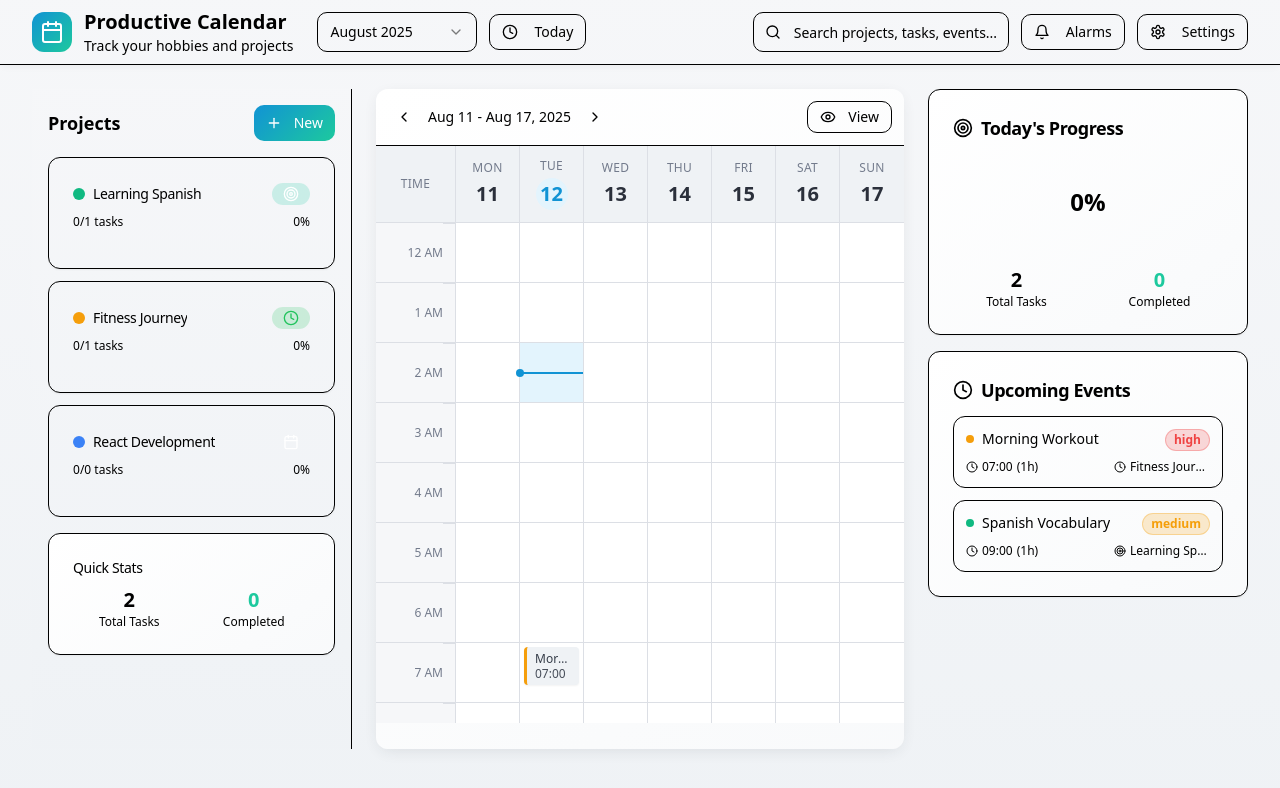
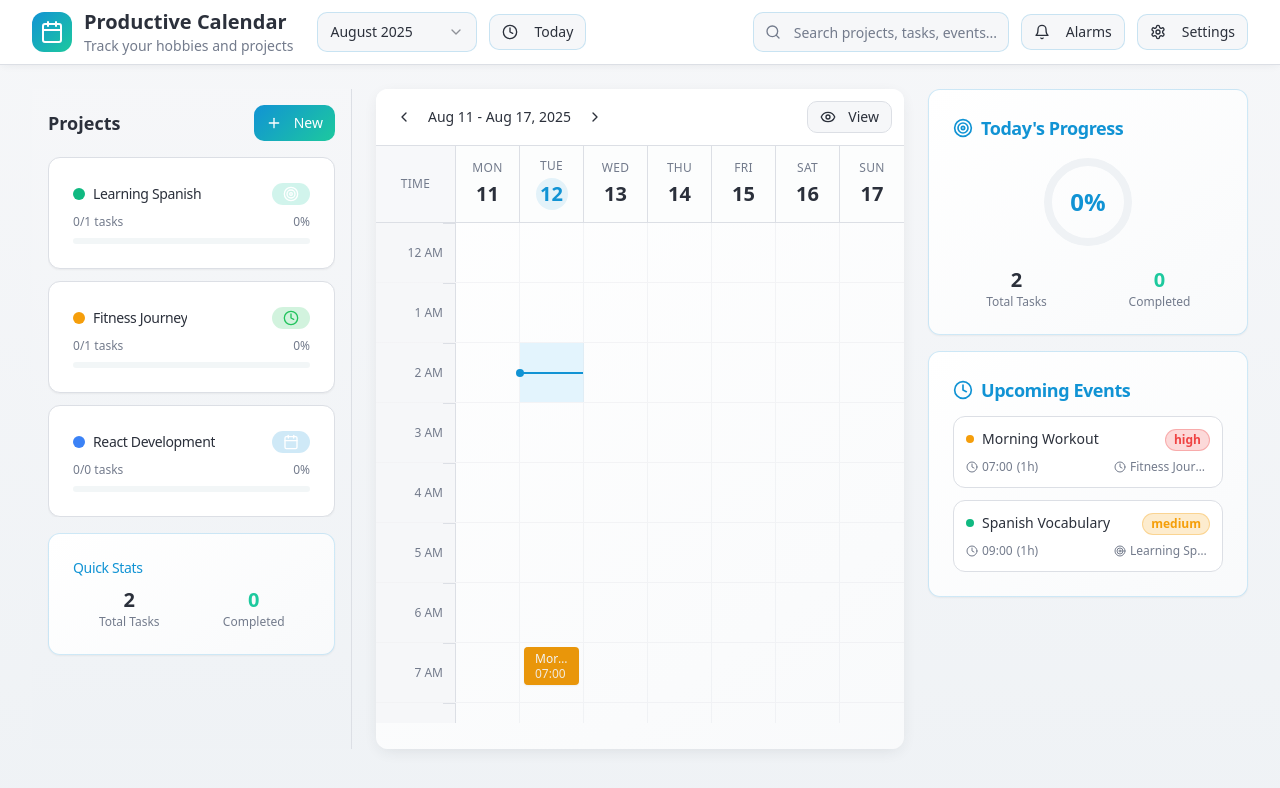
Before and after one commit to devfuture2026/hobbitime-hub, a React (Vite) app: page / in a window 1280 px wide. Shown: the top 788 px of the page. Built offline with nearby package versions, Linux system fonts and the light colour scheme.

Commit message:
Reverted to commit 6616395dcd063d30ec459af110688059b02e341e

```diff
--- a/src/components/CalendarGrid.tsx
+++ b/src/components/CalendarGrid.tsx
@@ -209,47 +209,40 @@ export const CalendarGrid: React.FC<CalendarGridProps> = ({
         </DropdownMenu>
       </div>
 
-      {/* Header with days - Perfectly aligned grid structure */}
+      {/* Header with days - Dynamic grid alignment */}
       {view === 'monthly' ? (
-        // Monthly view header - Exact 7 column grid alignment
-        <div className="grid grid-cols-7 border-b bg-card sticky top-0 z-10" style={{ borderColor: 'hsl(var(--app-border))' }}>
+        // Monthly view header - 7 columns grid for days of week
+        <div className="grid grid-cols-7 border-b border-border bg-card sticky top-0 z-10">
           {['Mon', 'Tue', 'Wed', 'Thu', 'Fri', 'Sat', 'Sun'].map((dayName, index) => (
-            <div key={dayName} className="p-3 text-center flex items-center justify-center" style={{
-              backgroundColor: 'hsl(var(--app-chip-bg))',
-              borderRight: index < 6 ? '1px solid hsl(var(--app-border))' : 'none'
-            }}>
-              <span className="text-xs font-medium uppercase tracking-wide" style={{ color: 'hsl(var(--app-text-muted))' }}>
+            <div key={dayName} className={cn(
+              "p-3 text-center bg-muted/20 flex items-center justify-center border-r border-border last:border-r-0"
+            )}>
+              <span className="text-xs font-medium text-muted-foreground uppercase tracking-wide">
                 {dayName}
               </span>
             </div>
           ))}
         </div>
       ) : (
-        // Daily/Weekly view header - Perfect time column alignment
-        <div className={`grid border-b bg-card sticky top-0 z-10 ${view === 'daily' ? 'grid-cols-[80px_1fr]' : 'grid-cols-[80px_repeat(7,1fr)]'}`} style={{ borderColor: 'hsl(var(--app-border))' }}>
-          <div className="p-3 flex items-center justify-center" style={{
-            backgroundColor: 'hsl(var(--app-chip-bg))',
-            borderRight: '1px solid hsl(var(--app-border))'
-          }}>
-            <span className="text-xs font-medium uppercase tracking-wide" style={{ color: 'hsl(var(--app-text-muted))' }}>Time</span>
+        // Daily/Weekly view header with time column
+        <div className={`grid border-b border-border bg-card sticky top-0 z-10 ${view === 'daily' ? 'grid-cols-[80px_1fr]' : 'grid-cols-[80px_repeat(7,1fr)]'}`}>
+          <div className="p-3 border-r border-border bg-muted/50 flex items-center justify-center">
+            <span className="text-xs font-medium text-muted-foreground uppercase tracking-wide">Time</span>
           </div>
           {displayDays.map((day, index) => {
             const isToday = day.toDateString() === new Date().toDateString();
             return (
-              <div key={day.toISOString()} className="p-3 text-center flex flex-col items-center justify-center" style={{
-                backgroundColor: 'hsl(var(--app-chip-bg))',
-                borderRight: (view !== 'daily' && index < displayDays.length - 1) ? '1px solid hsl(var(--app-border))' : 'none'
-              }}>
-                <div className="text-xs font-medium uppercase tracking-wide" style={{ color: 'hsl(var(--app-text-muted))' }}>
+              <div key={day.toISOString()} className={cn(
+                "p-3 text-center bg-muted/20 flex flex-col items-center justify-center",
+                (view !== 'daily' && index < displayDays.length - 1) ? "border-r border-border" : ""
+              )}>
+                <div className="text-xs font-medium text-muted-foreground uppercase tracking-wide">
                   {format(day, 'EEE')}
                 </div>
                 <div className={cn(
                   "text-xl font-semibold mt-1",
-                  isToday ? "w-8 h-8 rounded-full flex items-center justify-center" : ""
-                )} style={{
-                  color: isToday ? 'hsl(var(--app-primary))' : 'hsl(var(--app-text))',
-                  backgroundColor: isToday ? 'hsl(var(--app-today-highlight))' : 'transparent'
-                }}>
+                  isToday ? "text-primary bg-primary/10 w-8 h-8 rounded-full flex items-center justify-center" : "text-foreground"
+                )}>
                   {format(day, 'd')}
                 </div>
               </div>
@@ -258,51 +251,35 @@ export const CalendarGrid: React.FC<CalendarGridProps> = ({
         </div>
       )}
 
-      {/* Calendar Grid - Perfect alignment and scrolling */}
+      {/* Calendar Grid - Scrollable frame */}
       <div className="flex-1 overflow-hidden">
-        <div className="h-full overflow-y-auto scroll-smooth" style={{ height: 'calc(100vh - 300px)' }}>
+        <div className="h-full overflow-y-scroll overflow-x-auto scroll-smooth" style={{ height: 'calc(100vh - 300px)' }}>
           {view === 'monthly' ? (
-            // Monthly grid - Always 6 rows with perfect alignment
-            <div className="grid grid-cols-7" style={{ gridTemplateRows: 'repeat(6, 120px)' }}>
-              {/* Ensure we always show 42 days (6 weeks) */}
-              {(() => {
-                const monthStart = startOfMonth(selectedDate);
-                const firstDisplayDay = startOfWeek(monthStart, { weekStartsOn: 1 });
-                const allDays = Array.from({ length: 42 }, (_, i) => addDays(firstDisplayDay, i));
-
-                return allDays.map((day, dayIndex) => {
+            // Monthly grid view
+            <div className="grid grid-cols-7 auto-rows-fr min-h-full">
+              {displayDays.map((day, dayIndex) => {
                 const dayTasks = getTasksForTimeSlot(day);
                 const isToday = day.toDateString() === new Date().toDateString();
                 const isCurrentMonth = day.getMonth() === selectedDate.getMonth();
-                  const rowIndex = Math.floor(dayIndex / 7);
-                  const colIndex = dayIndex % 7;
 
                 return (
                   <div
                     key={day.toISOString()}
-                      className="relative p-2 cursor-pointer transition-all duration-150"
-                      style={{
-                        backgroundColor: isToday ? 'hsl(var(--app-today-highlight))' : 'hsl(var(--app-card))',
-                        borderRight: colIndex < 6 ? '1px solid hsl(var(--app-border))' : 'none',
-                        borderBottom: rowIndex < 5 ? '1px solid hsl(var(--app-border))' : 'none',
-                        opacity: isCurrentMonth ? 1 : 0.5,
-                        color: isCurrentMonth ? 'hsl(var(--app-text))' : 'hsl(var(--app-text-muted))'
-                      }}
+                    className={cn(
+                      "relative border-r border-b border-border/30 last:border-r-0 min-h-[120px] p-2 cursor-pointer transition-all duration-150",
+                      "hover:bg-timeSlot-hover",
+                      !isCurrentMonth && "bg-muted/20 text-muted-foreground",
+                      isToday && "bg-timeSlot-selected"
+                    )}
                     onClick={() => onTimeSlotClick(startOfDay(day))}
                     onDrop={(e) => handleDrop(e, startOfDay(day))}
                     onDragOver={handleDragOver}
                   >
                     {/* Date number */}
-                      <div className="text-sm font-medium mb-2" style={{
-                        color: isToday ? 'hsl(var(--app-primary))' : isCurrentMonth ? 'hsl(var(--app-text))' : 'hsl(var(--app-text-muted))',
-                        backgroundColor: isToday ? 'hsl(var(--app-primary) / 0.1)' : 'transparent',
-                        width: isToday ? '24px' : 'auto',
-                        height: isToday ? '24px' : 'auto',
-                        borderRadius: isToday ? '50%' : '0',
-                        display: isToday ? 'flex' : 'block',
-                        alignItems: isToday ? 'center' : 'normal',
-                        justifyContent: isToday ? 'center' : 'normal'
-                      }}>
+                    <div className={cn(
+                      "text-sm font-medium mb-2",
+                      isToday ? "text-primary bg-primary/10 w-6 h-6 rounded-full flex items-center justify-center" : "text-foreground"
+                    )}>
                       {format(day, 'd')}
                     </div>
 
@@ -313,11 +290,10 @@ export const CalendarGrid: React.FC<CalendarGridProps> = ({
                           key={task.id}
                           draggable
                           onDragStart={(e) => handleDragStart(e, task.id)}
-                            className="px-2 py-1 rounded text-xs font-medium shadow-sm cursor-move hover:shadow-md transition-all truncate"
+                          className="px-2 py-1 rounded text-xs font-medium text-white shadow-sm cursor-move hover:shadow-md transition-all truncate"
                           style={{
-                              backgroundColor: 'hsl(var(--app-chip-bg))',
-                              color: 'hsl(var(--app-chip-text))',
-                              borderLeft: `3px solid ${task.color}`
+                            backgroundColor: task.color,
+                            filter: 'brightness(0.95)'
                           }}
                           title={`${task.title} - ${format(task.startTime, 'HH:mm')} (${task.duration}h)`}
                         >
@@ -325,36 +301,29 @@ export const CalendarGrid: React.FC<CalendarGridProps> = ({
                         </div>
                       ))}
                       {dayTasks.length > 3 && (
-                          <div className="text-xs px-2" style={{ color: 'hsl(var(--app-text-muted))' }}>
+                        <div className="text-xs text-muted-foreground px-2">
                           +{dayTasks.length - 3} more
                         </div>
                       )}
                     </div>
                   </div>
                 );
-                });
-              })()}
+              })}
             </div>
           ) : (
-            // Daily/Weekly time slot view - Perfect alignment
+            // Daily/Weekly time slot view
             <div className="min-w-full">
               {hours.map(hour => (
-                <div key={hour} className={`grid relative last:border-b-0 ${view === 'daily' ? 'grid-cols-[80px_1fr]' : 'grid-cols-[80px_repeat(7,1fr)]'}`} style={{
-                  height: '60px',
-                  borderBottom: '1px solid hsl(var(--app-border))'
-                }}>
-                  {/* Time label - Perfect alignment with header */}
-                  <div className="relative flex items-center justify-end pr-3" style={{
-                    backgroundColor: 'hsl(var(--app-background))',
-                    borderRight: '1px solid hsl(var(--app-border))'
-                  }}>
-                    <div className="text-xs font-medium leading-none" style={{ color: 'hsl(var(--app-text-muted))' }}>
+                <div key={hour} className={`grid relative border-b border-border/30 last:border-b-0 ${view === 'daily' ? 'grid-cols-[80px_1fr]' : 'grid-cols-[80px_repeat(7,1fr)]'}`} style={{ height: '60px' }}>
+                  {/* Time label - Perfectly aligned */}
+                  <div className="relative border-r border-border flex items-center justify-end pr-3 bg-background">
+                    <div className="text-xs text-muted-foreground font-medium leading-none">
                       {hour === 0 ? '12 AM' : hour === 12 ? '12 PM' : hour > 12 ? `${hour - 12} PM` : `${hour} AM`}
                     </div>
-                    <div className="absolute top-0 right-0 w-3 h-px" style={{ backgroundColor: 'hsl(var(--app-border))' }} />
+                    <div className="absolute top-0 right-0 w-3 h-px bg-border" />
                   </div>
 
-                  {/* Day slots - Perfect column alignment */}
+                  {/* Day slots - Perfect alignment and spacing */}
                   {displayDays.map((day, dayIndex) => {
                     const slotTasks = getTasksForTimeSlot(day, hour);
                     const slotAlarms = getAlarmsForTimeSlot(day, hour);
@@ -377,11 +346,11 @@ export const CalendarGrid: React.FC<CalendarGridProps> = ({
                     return (
                       <div
                         key={`${day.toISOString()}-${hour}`}
-                        className="relative cursor-pointer transition-all duration-150"
-                        style={{
-                          backgroundColor: isCurrentSlot ? 'hsl(var(--app-today-highlight))' : 'hsl(var(--app-card))',
-                          borderRight: (view !== 'daily' && dayIndex < displayDays.length - 1) ? '1px solid hsl(var(--app-border))' : 'none'
-                        }}
+                        className={cn(
+                          "relative cursor-pointer transition-all duration-150 border-r border-border/30 last:border-r-0",
+                          "hover:bg-timeSlot-hover",
+                          isCurrentSlot && "bg-timeSlot-selected"
+                        )}
                         onClick={() => onTimeSlotClick(slotTime)}
                         onDrop={(e) => handleDrop(e, slotTime)}
                         onDragOver={handleDragOver}
@@ -389,13 +358,13 @@ export const CalendarGrid: React.FC<CalendarGridProps> = ({
                         {/* Current time indicator line */}
                         {isCurrentSlot && (
                           <div className="absolute left-0 right-0 top-1/2 transform -translate-y-1/2 z-20">
-                            <div className="h-0.5 relative" style={{ backgroundColor: 'hsl(var(--app-primary))' }}>
-                              <div className="absolute left-0 top-1/2 transform -translate-y-1/2 w-2 h-2 rounded-full -ml-1" style={{ backgroundColor: 'hsl(var(--app-primary))' }} />
+                            <div className="h-0.5 bg-timeSlot-current relative">
+                              <div className="absolute left-0 top-1/2 transform -translate-y-1/2 w-2 h-2 bg-timeSlot-current rounded-full -ml-1" />
                             </div>
                           </div>
                         )}
 
-                        {/* Tasks and Alarms */}
+                        {/* Tasks and Alarms with proper spacing and fit */}
                         <div className="absolute inset-0 p-1">
                           <div className="h-full flex flex-col gap-0.5">
                             {allItems.map((item, index) => (
@@ -404,13 +373,13 @@ export const CalendarGrid: React.FC<CalendarGridProps> = ({
                                 draggable={!item.isAlarm}
                                 onDragStart={(e) => !item.isAlarm && handleDragStart(e, item.id)}
                                 className={cn(
-                                  "px-2 py-1 rounded text-xs font-medium shadow-sm transition-all flex-shrink-0",
+                                  "px-2 py-1 rounded text-xs font-medium text-white shadow-sm transition-all flex-shrink-0",
                                   item.isAlarm ? "cursor-default" : "cursor-move hover:shadow-md"
                                 )}
                                 style={{
-                                  backgroundColor: item.isAlarm ? '#8B5CF6' : 'hsl(var(--app-chip-bg))',
-                                  color: item.isAlarm ? 'white' : 'hsl(var(--app-chip-text))',
+                                  backgroundColor: item.color,
                                   borderLeft: `3px solid ${item.color}`,
+                                  filter: 'brightness(0.95)',
                                   maxHeight: `${(60 - 8) / allItems.length - 2}px`,
                                   minHeight: '20px'
                                 }}
--- a/src/components/SettingsModal.tsx
+++ b/src/components/SettingsModal.tsx
@@ -10,7 +10,7 @@ interface SettingsModalProps {
   isOpen: boolean;
   onClose: () => void;
   darkMode: boolean;
-  onDarkModeToggle: () => void;
+  onDarkModeToggle: (enabled: boolean) => void;
   timezone: string;
   onTimezoneChange: (timezone: string) => void;
 }
--- a/src/index.css
+++ b/src/index.css
@@ -2,131 +2,116 @@
 @tailwind components;
 @tailwind utilities;
 
-/* Productivity Calendar App - Semantic Theme System */
+/* Productivity Calendar App Design System - All colors MUST be HSL */
 
 @layer base {
   :root {
-    /* Core semantic tokens */
-    --app-background: 220 20% 97%;
-    --app-card: 0 0% 100%;
-    --app-text: 220 15% 20%;
-    --app-text-muted: 220 10% 50%;
-    --app-border: 220 15% 88%;
-    --app-primary: 200 85% 45%;
-    --app-chip-bg: 210 25% 95%;
-    --app-chip-text: 220 15% 25%;
-    --app-today-highlight: 200 85% 94%;
+    --background: 220 20% 97%;
+    --foreground: 220 15% 20%;
 
-    /* Shadcn base variables */
-    --background: hsl(var(--app-background));
-    --foreground: hsl(var(--app-text));
-    --card: hsl(var(--app-card));
-    --card-foreground: hsl(var(--app-text));
-    --popover: hsl(var(--app-card));
-    --popover-foreground: hsl(var(--app-text));
-    --primary: hsl(var(--app-primary));
+    --card: 0 0% 100%;
+    --card-foreground: 220 15% 20%;
+
+    --popover: 0 0% 100%;
+    --popover-foreground: 220 15% 20%;
+
+    --primary: 200 85% 45%;
     --primary-foreground: 0 0% 100%;
-    --secondary: hsl(var(--app-chip-bg));
-    --secondary-foreground: hsl(var(--app-chip-text));
-    --muted: hsl(var(--app-chip-bg));
-    --muted-foreground: hsl(var(--app-text-muted));
+    --primary-glow: 200 85% 65%;
+
+    --secondary: 195 25% 92%;
+    --secondary-foreground: 220 15% 25%;
+
+    --muted: 210 25% 95%;
+    --muted-foreground: 220 10% 50%;
+
     --accent: 165 75% 45%;
     --accent-foreground: 0 0% 100%;
+    --accent-light: 165 50% 85%;
+
     --destructive: 0 84% 60%;
     --destructive-foreground: 0 0% 100%;
-    --border: hsl(var(--app-border));
-    --input: hsl(var(--app-border));
-    --ring: hsl(var(--app-primary));
 
-    /* Extended tokens */
+    --border: 220 15% 88%;
+    --input: 220 15% 88%;
+    --ring: 200 85% 45%;
+
     --success: 142 70% 45%;
     --warning: 38 92% 50%;
-    --info: hsl(var(--app-primary));
-    --time-slot: hsl(var(--app-card));
+    --info: 200 85% 45%;
+
+    --time-slot: 0 0% 100%;
     --time-slot-hover: 200 30% 96%;
-    --time-slot-selected: hsl(var(--app-today-highlight));
-    --time-current: hsl(var(--app-primary));
+    --time-slot-selected: 200 85% 94%;
+    --time-current: 200 85% 45%;
 
-    /* Gradients and effects */
-    --gradient-primary: linear-gradient(135deg, hsl(var(--app-primary)), hsl(165 75% 45%));
-    --gradient-subtle: linear-gradient(180deg, hsl(var(--app-background)), hsl(var(--app-chip-bg)));
-    --gradient-card: linear-gradient(145deg, hsl(var(--app-card)), hsl(210 25% 98%));
-    --shadow-soft: 0 2px 8px -2px hsl(var(--app-text) / 0.08);
-    --shadow-medium: 0 4px 16px -4px hsl(var(--app-text) / 0.12);
-    --shadow-strong: 0 8px 32px -8px hsl(var(--app-text) / 0.16);
-    --shadow-glow: 0 0 20px hsl(var(--app-primary) / 0.3);
+    --gradient-primary: linear-gradient(135deg, hsl(200 85% 45%), hsl(165 75% 45%));
+    --gradient-subtle: linear-gradient(180deg, hsl(220 20% 97%), hsl(210 25% 95%));
+    --gradient-card: linear-gradient(145deg, hsl(0 0% 100%), hsl(210 25% 98%));
 
-    /* Animation and spacing */
+    --shadow-soft: 0 2px 8px -2px hsl(220 15% 20% / 0.08);
+    --shadow-medium: 0 4px 16px -4px hsl(220 15% 20% / 0.12);
+    --shadow-strong: 0 8px 32px -8px hsl(220 15% 20% / 0.16);
+    --shadow-glow: 0 0 20px hsl(200 85% 45% / 0.3);
+
     --transition-smooth: all 0.3s cubic-bezier(0.4, 0, 0.2, 1);
     --transition-bounce: all 0.4s cubic-bezier(0.68, -0.55, 0.265, 1.55);
+
     --radius: 0.75rem;
 
-    /* Sidebar tokens */
-    --sidebar-background: hsl(var(--app-card));
-    --sidebar-foreground: hsl(var(--app-text));
-    --sidebar-primary: hsl(var(--app-text));
-    --sidebar-primary-foreground: hsl(var(--app-card));
-    --sidebar-accent: hsl(var(--app-chip-bg));
-    --sidebar-accent-foreground: hsl(var(--app-text));
-    --sidebar-border: hsl(var(--app-border));
-    --sidebar-ring: hsl(var(--app-primary));
+    --sidebar-background: 0 0% 98%;
+
+    --sidebar-foreground: 240 5.3% 26.1%;
+
+    --sidebar-primary: 240 5.9% 10%;
+
+    --sidebar-primary-foreground: 0 0% 98%;
+
+    --sidebar-accent: 240 4.8% 95.9%;
+
+    --sidebar-accent-foreground: 240 5.9% 10%;
+
+    --sidebar-border: 220 13% 91%;
+
+    --sidebar-ring: 217.2 91.2% 59.8%;
   }
 
   .dark {
-    /* Dark mode semantic tokens */
-    --app-background: 222 84% 4%;
-    --app-card: 224 71% 8%;
-    --app-text: 213 31% 91%;
-    --app-text-muted: 215 20% 65%;
-    --app-border: 216 34% 17%;
-    --app-primary: 200 85% 55%;
-    --app-chip-bg: 217 33% 17%;
-    --app-chip-text: 213 31% 91%;
-    --app-today-highlight: 200 85% 15%;
+    --background: 222.2 84% 4.9%;
+    --foreground: 210 40% 98%;
 
-    /* Dark mode shadcn overrides */
-    --background: hsl(var(--app-background));
-    --foreground: hsl(var(--app-text));
-    --card: hsl(var(--app-card));
-    --card-foreground: hsl(var(--app-text));
-    --popover: hsl(var(--app-card));
-    --popover-foreground: hsl(var(--app-text));
-    --primary: hsl(var(--app-primary));
-    --primary-foreground: 222 84% 4%;
-    --secondary: hsl(var(--app-chip-bg));
-    --secondary-foreground: hsl(var(--app-chip-text));
-    --muted: hsl(var(--app-chip-bg));
-    --muted-foreground: hsl(var(--app-text-muted));
-    --accent: hsl(var(--app-chip-bg));
-    --accent-foreground: hsl(var(--app-text));
-    --destructive: 0 63% 31%;
-    --destructive-foreground: hsl(var(--app-text));
-    --border: hsl(var(--app-border));
-    --input: hsl(var(--app-border));
-    --ring: hsl(var(--app-primary));
+    --card: 222.2 84% 4.9%;
+    --card-foreground: 210 40% 98%;
 
-    /* Dark mode extended tokens */
-    --time-slot: hsl(var(--app-card));
-    --time-slot-hover: 216 34% 12%;
-    --time-slot-selected: hsl(var(--app-today-highlight));
-    --time-current: hsl(var(--app-primary));
+    --popover: 222.2 84% 4.9%;
+    --popover-foreground: 210 40% 98%;
 
-    /* Dark mode gradients */
-    --gradient-subtle: linear-gradient(180deg, hsl(var(--app-background)), hsl(var(--app-chip-bg)));
-    --gradient-card: linear-gradient(145deg, hsl(var(--app-card)), hsl(216 34% 12%));
-    --shadow-soft: 0 2px 8px -2px hsl(0 0% 0% / 0.3);
-    --shadow-medium: 0 4px 16px -4px hsl(0 0% 0% / 0.4);
-    --shadow-strong: 0 8px 32px -8px hsl(0 0% 0% / 0.5);
+    --primary: 210 40% 98%;
+    --primary-foreground: 222.2 47.4% 11.2%;
 
-    /* Dark mode sidebar */
-    --sidebar-background: hsl(var(--app-card));
-    --sidebar-foreground: hsl(var(--app-text));
-    --sidebar-primary: hsl(var(--app-primary));
-    --sidebar-primary-foreground: hsl(var(--app-background));
-    --sidebar-accent: hsl(var(--app-chip-bg));
-    --sidebar-accent-foreground: hsl(var(--app-text));
-    --sidebar-border: hsl(var(--app-border));
-    --sidebar-ring: hsl(var(--app-primary));
+    --secondary: 217.2 32.6% 17.5%;
+    --secondary-foreground: 210 40% 98%;
+
+    --muted: 217.2 32.6% 17.5%;
+    --muted-foreground: 215 20.2% 65.1%;
+
+    --accent: 217.2 32.6% 17.5%;
+    --accent-foreground: 210 40% 98%;
+
+    --destructive: 0 62.8% 30.6%;
+    --destructive-foreground: 210 40% 98%;
+
+    --border: 217.2 32.6% 17.5%;
+    --input: 217.2 32.6% 17.5%;
+    --ring: 212.7 26.8% 83.9%;
+    --sidebar-background: 240 5.9% 10%;
+    --sidebar-foreground: 240 4.8% 95.9%;
+    --sidebar-primary: 224.3 76.3% 48%;
+    --sidebar-primary-foreground: 0 0% 100%;
+    --sidebar-accent: 240 3.7% 15.9%;
+    --sidebar-accent-foreground: 240 4.8% 95.9%;
+    --sidebar-border: 240 3.7% 15.9%;
+    --sidebar-ring: 217.2 91.2% 59.8%;
   }
 }
 
@@ -135,15 +120,7 @@
     @apply border-border;
   }
 
-  html,
   body {
-    @apply bg-background text-foreground min-h-screen;
-    font-family: system-ui, -apple-system, sans-serif;
-  }
-
-  /* Ensure full page coverage for dark mode */
-  html.dark {
-    background: hsl(var(--app-background));
-    color: hsl(var(--app-text));
+    @apply bg-background text-foreground;
   }
 }
```
Also changed, not shown: src/hooks/useTheme.ts (deleted, +0 -47 lines), src/pages/Index.tsx (+11 -11 lines). Lines whose indentation alone changed are shown as unchanged.
